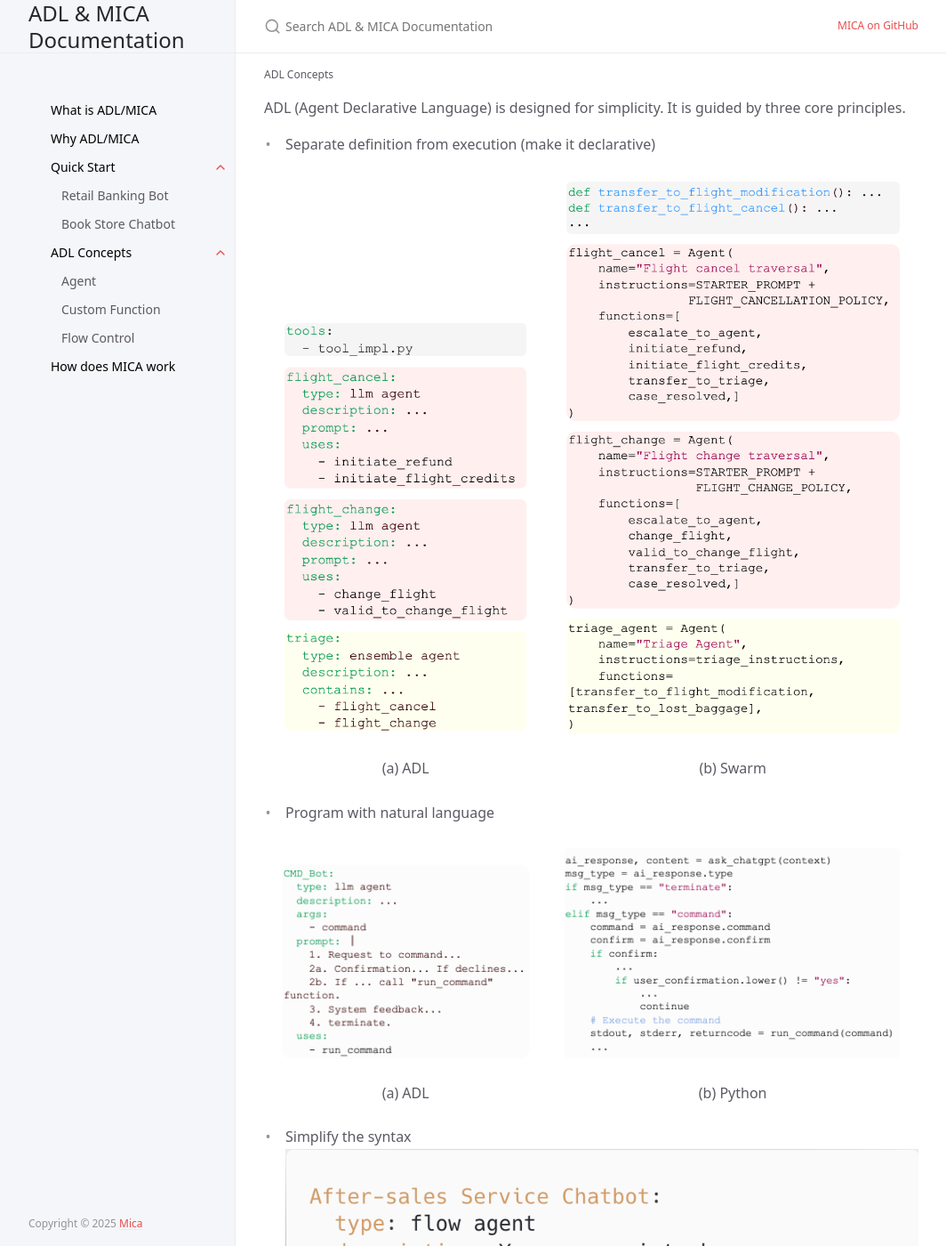
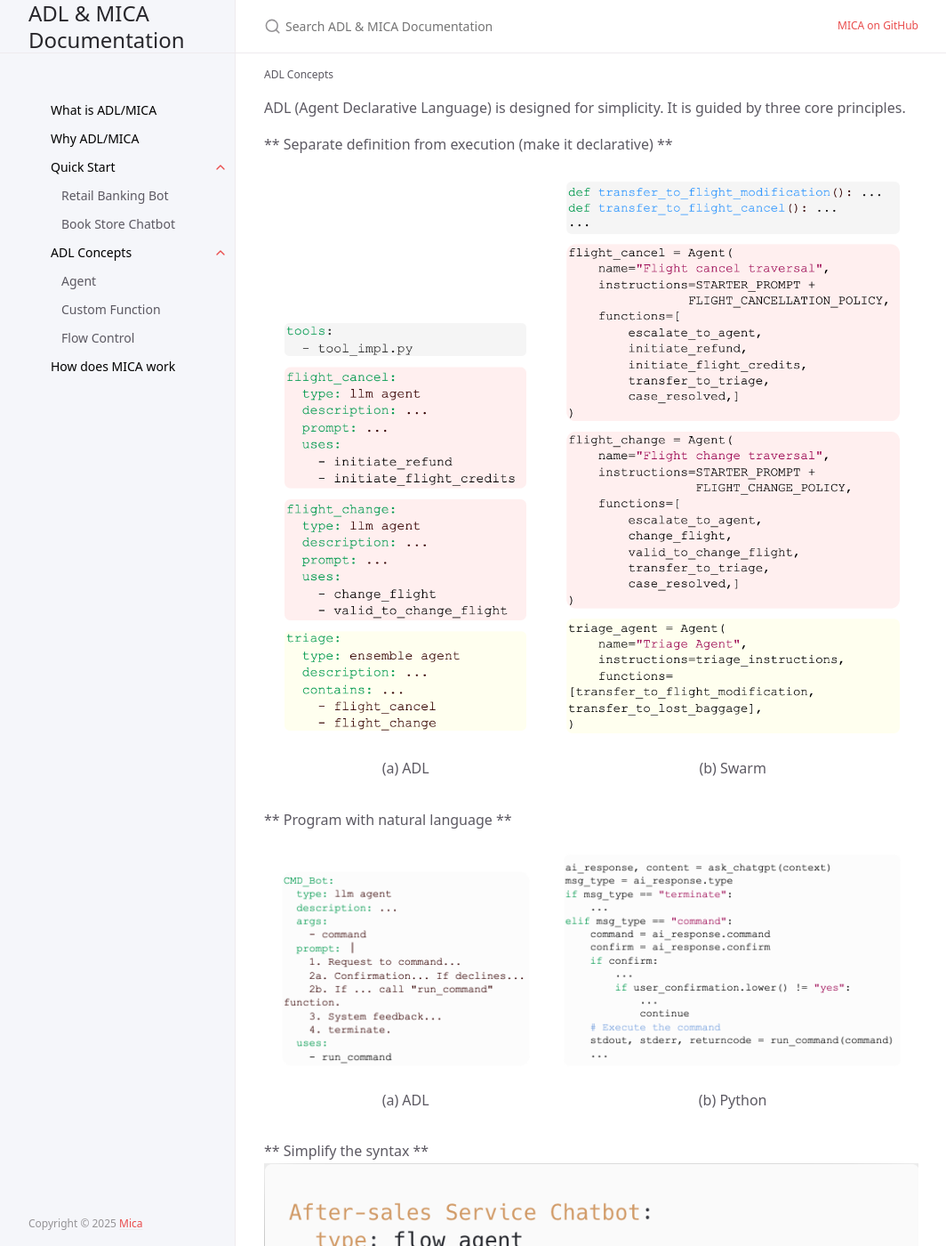
Before and after one commit to Mica-labs/Mica-labs.github.io, a Jekyll site: the page built from docs/ADL Concepts/index.md, in a window 1280 px wide and 1400 px high. Shown: the whole window at 89% size, without its empty margins (107-1171 px from the left). Built offline with Jekyll 4.4.1, drawn with Linux system fonts in a browser that asks for light colours; cached includes are drawn as plain includes.

```diff
--- a/docs/ADL Concepts/index.md
+++ b/docs/ADL Concepts/index.md
@@ -7,7 +7,7 @@ has_children: true
 
 ADL (Agent Declarative Language) is designed for simplicity.  It is guided by three core principles.
 
-* Separate definition from execution (make it declarative)
+** Separate definition from execution (make it declarative) **
 <div style="display: flex; justify-content: space-between; align-items: flex-end; width: 100%;">
 
   <div style="flex: 1.5; text-align: center; margin: 0 10px;">
@@ -22,7 +22,7 @@ ADL (Agent Declarative Language) is designed for simplicity.  It is guided by th
 
 </div>
 
-* Program with natural language
+** Program with natural language **
 <div style="display: flex; justify-content: space-between; align-items: flex-end; width: 100%;">
 
   <div style="flex: 1.5; text-align: center; margin: 0 10px;">
@@ -37,7 +37,7 @@ ADL (Agent Declarative Language) is designed for simplicity.  It is guided by th
 
 </div>
 
-* Simplify the syntax
+** Simplify the syntax **
 ![example](example.png)
 
 For the complete language specification, please refer to [ADL: A Declarative Language for Agent-Based Chatbots, Sirui Zeng, Xifeng Yan, 	arXiv:2504.14787](https://arxiv.org/pdf/2504.14787).
```
